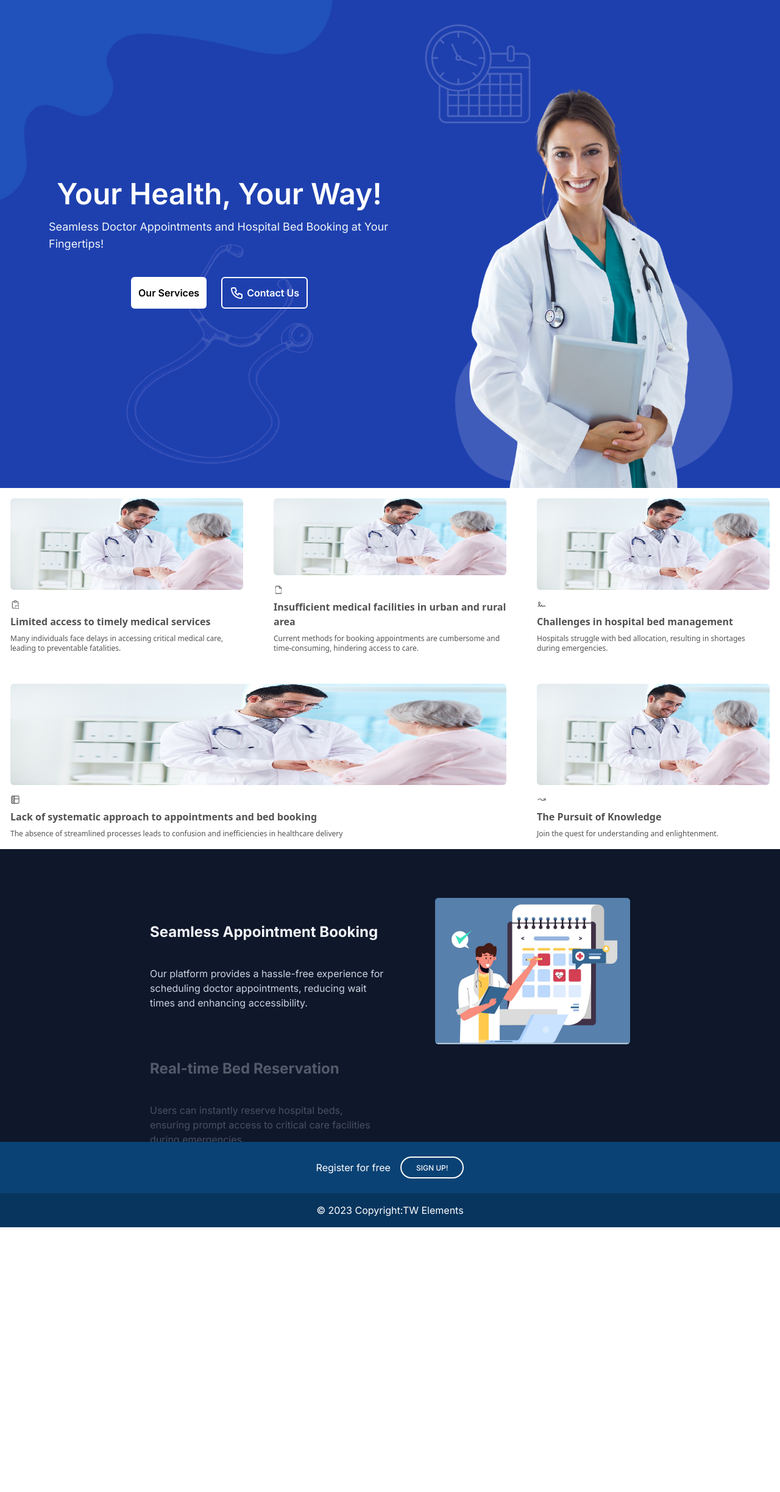
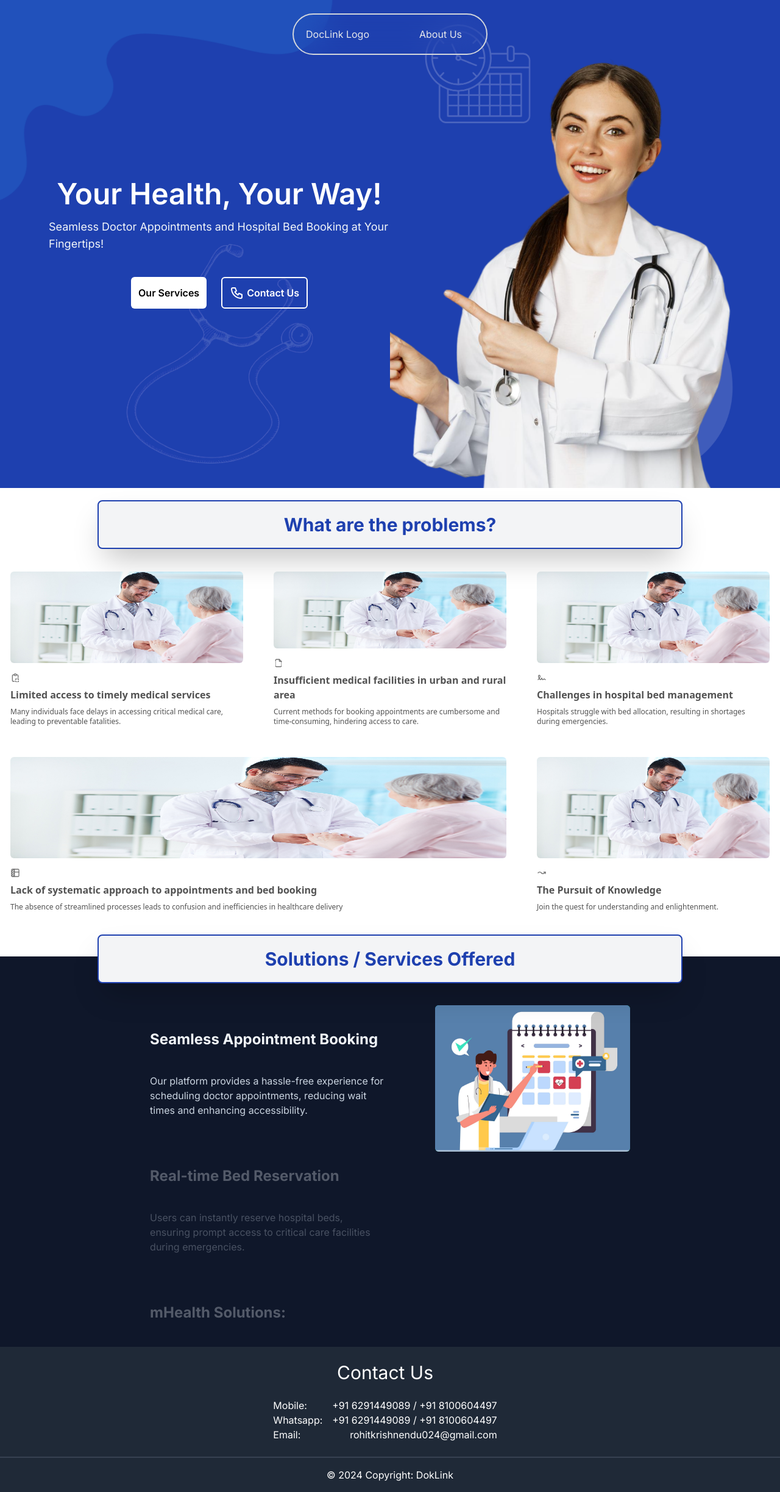
Before and after one commit to Taher2512/DokLink, a Next.js app: page / in a window 1280 px wide. Shown: the whole page at 61% size. Before the commit the page ends 2012 px from the top, so only its background shows below. Built offline with nearby package versions, Linux system fonts and the light colour scheme.

Commit message:
Added footer, navbar, ehanced service UI, added heading cards, added about us page

```diff
--- /dev/null
+++ b/src/app/about/page.js
@@ -0,0 +1,8 @@
+export default function About() {
+  return (
+    <div>
+      <Navbar />
+      Hey!!
+    </div>
+  );
+}
--- a/src/app/components/sections/Footer.js
+++ b/src/app/components/sections/Footer.js
@@ -1,29 +1,44 @@
 import React from "react";
 
-function Footer() {
+function Footer({ contactRef }) {
   return (
     //    Footer Container
-    <footer class="flex flex-col items-center bg-[#0a4275] text-center text-white">
-      <div class="container p-6">
-        <div class="">
-          <p class="flex items-center justify-center">
-            <span class="me-4">Register for free</span>
-            <button
-              type="button"
-              class="inline-block rounded-full border-2 border-neutral-50 px-6 pb-[6px] pt-2 text-xs font-medium uppercase leading-normal text-neutral-50 transition duration-150 ease-in-out hover:border-neutral-300 hover:text-neutral-200 focus:border-neutral-300 focus:text-neutral-200 focus:outline-none focus:ring-0 active:border-neutral-300 active:text-neutral-200 dark:hover:bg-neutral-600 dark:focus:bg-neutral-600"
-              data-twe-ripple-init
-              data-twe-ripple-color="light"
-            >
-              Sign up!
-            </button>
-          </p>
+    <footer
+      ref={contactRef}
+      className="flex flex-col items-center bg-gray-800 text-center text-white"
+    >
+      <div className="container p-6 border-b-2 border-b-gray-700">
+        <div className="">
+          <div className="flex flex-col items-center justify-center">
+            <p className="me-4 text-3xl mb-6">Contact Us</p>
+            <div>
+              <div className="flex flex-row justify-between">
+                <p className="me-4 w-1/5 text-start">Mobile: </p>
+                <p className="me-4 w-4/5 text-end">
+                  +91 6291449089 / +91 8100604497
+                </p>
+              </div>
+              <div className="flex flex-row justify-between">
+                <p className="me-4 w-1/5 text-start">Whatsapp: </p>
+                <p className="me-4 w-4/5 text-end">
+                  +91 6291449089 / +91 8100604497
+                </p>
+              </div>
+              <div className="flex flex-row justify-between">
+                <p className="me-4 w-1/5 text-start">Email: </p>
+                <p className="me-4 w-4/5 text-end">
+                  rohitkrishnendu024@gmail.com
+                </p>
+              </div>
+            </div>
+          </div>
         </div>
       </div>
 
       {/* Copyright Section */}
-      <div class="w-full bg-black/20 p-4 text-center">
-        © 2023 Copyright:
-        <a href="https://tw-elements.com/">TW Elements</a>
+      <div className="w-full bg-gray-800 p-4 text-center">
+        © 2024 Copyright: DokLink
+        {/* <a href="https://tw-elements.com/">DokLink</a> */}
       </div>
     </footer>
   );
--- /dev/null
+++ b/src/app/components/sections/HeadingCard.js
@@ -0,0 +1,16 @@
+import React from "react";
+
+function HeadingCard({ heading, services }) {
+  return (
+    <div className="w-full flex justify-center items-center z-40 my-5">
+      <div
+        className="w-3/4 flex justify-center items-center bg-gray-100 h-20 shadow-2xl rounded-lg z-40 border-2 border-blue-800"
+        style={{ marginBottom: services && "-4rem" }}
+      >
+        <p className="text-3xl font-bold text-blue-800">{heading}</p>
+      </div>
+    </div>
+  );
+}
+
+export default HeadingCard;
--- a/src/app/components/sections/Hero.js
+++ b/src/app/components/sections/Hero.js
@@ -1,7 +1,7 @@
 import React from "react";
 import { IconPhone } from "@tabler/icons-react";
 
-function Hero() {
+function Hero({ scrollToRef, servicesRef, contactRef }) {
   return (
     <div className="w-full h-screen flex flex-row bg-blue-800">
       <div className="relative w-1/2 h-full flex flex-col justify-center items-center pl-20 z-10">
@@ -17,10 +17,16 @@ function Hero() {
           Fingertips!
         </p>
         <div className="flex flex-row">
-          <button className="bg-white rounded-md p-3 mr-6 font-semibold">
+          <button
+            onClick={() => scrollToRef(servicesRef)}
+            className="bg-white rounded-md p-3 mr-6 font-semibold hover:bg-gray-200"
+          >
             Our Services
           </button>
-          <button className="flex flex-row border-white border-2 rounded-md p-3 text-white font-semibold">
+          <button
+            onClick={() => scrollToRef(contactRef)}
+            className="flex flex-row border-white border-2 rounded-md p-3 text-white font-semibold hover:bg-blue-200 hover:border-blue-200 hover:text-black"
+          >
             <IconPhone className="mr-1" /> Contact Us
           </button>
         </div>
@@ -38,7 +44,7 @@ function Hero() {
           src="./hero-blob-1.png"
           className="absolute bottom-0 h-auto w-auto -z-10 opacity-15"
         />
-        <img src="./hero-3.png" className="h-5/6 w-auto" />
+        <img src="./hero-4.png" className="h-[95vh] w-auto object-cover" />
       </div>
     </div>
   );
--- a/src/app/components/sections/Navbar.js
+++ b/src/app/components/sections/Navbar.js
@@ -3,13 +3,23 @@ import React from "react";
 
 function Navbar() {
   return (
-    // <div className="fixed w-full h-28 z-50 flex justify-center items-center">
-    //   <div className="flex flex-row w-1/3 p-5 items-center justify-between border-2 border-black rounded-xl backdrop-blur-xl">
-    //     <div>DocLink</div>
-    //     <div className="mr-10">About Us</div>
-    //   </div>
-    // </div>
     <div className="fixed w-full h-28 z-50 flex justify-center items-center">
+      <div className="flex flex-row w-1/4 p-5 items-center justify-between border-2 border-gray-300 rounded-full backdrop-blur-xl z-50">
+        <Link href={"/"} className="text-gray-200 hover:text-blue-400">
+          DocLink Logo
+        </Link>
+        <Link
+          href={"/about"}
+          className="mr-5 text-gray-200 hover:text-blue-400"
+        >
+          About Us
+        </Link>
+      </div>
+    </div>
+  );
+
+  {
+    /* <div className="fixed w-full h-28 z-50 flex justify-center items-center">
       <div className="flex flex-row w-1/4 p-5 items-center justify-around">
         <div className="font-extrabold text-2xl">DocLink Logo</div>
         <Link
@@ -19,8 +29,8 @@ function Navbar() {
           About Us
         </Link>
       </div>
-    </div>
-  );
+    </div> */
+  }
 }
 
 export default Navbar;
--- a/src/app/components/sections/Services.js
+++ b/src/app/components/sections/Services.js
@@ -3,7 +3,7 @@ import React from "react";
 import { StickyScroll } from "../ui/sticky-scroll-reveal";
 import Image from "next/image";
 
-function Services() {
+function Services({ servicesRef }) {
   const content = [
     {
       title: "Seamless Appointment Booking",
@@ -152,7 +152,7 @@ function Services() {
   ];
 
   return (
-    <div>
+    <div ref={servicesRef}>
       <StickyScroll content={content} />
     </div>
   );
--- a/src/app/components/ui/sticky-scroll-reveal.js
+++ b/src/app/components/ui/sticky-scroll-reveal.js
@@ -45,7 +45,7 @@ export const StickyScroll = ({ content, contentClassName }) => {
       animate={{
         backgroundColor: backgroundColors[activeCard % backgroundColors.length],
       }}
-      className={`h-[30rem] overflow-y-auto flex justify-center relative space-x-10 p-10 ${contentClassName}`}
+      className={`h-[40rem] overflow-y-auto flex justify-center relative space-x-10 p-10 ${contentClassName}`}
       ref={ref}
     >
       <div className="div relative flex items-start">
--- a/src/app/page.js
+++ b/src/app/page.js
@@ -1,17 +1,36 @@
+"use client";
+
+import { useRef } from "react";
 import Footer from "./components/sections/Footer";
+import HeadingCard from "./components/sections/HeadingCard";
 import Hero from "./components/sections/Hero";
 import Navbar from "./components/sections/Navbar";
 import Problems from "./components/sections/Problems";
 import Services from "./components/sections/Services";
 
 export default function Home() {
+  const servicesRef = useRef(null);
+  const contactRef = useRef(null);
+
+  // Function to scroll to a ref
+  const scrollToRef = (ref) => {
+    if (ref.current) {
+      ref.current.scrollIntoView({ behavior: "smooth" });
+    }
+  };
   return (
     <>
-      {/* <Navbar /> */}
-      <Hero />
+      <Navbar />
+      <Hero
+        scrollToRef={scrollToRef}
+        servicesRef={servicesRef}
+        contactRef={contactRef}
+      />
+      <HeadingCard heading={"What are the problems?"} services={false} />
       <Problems />
-      <Services />
-      <Footer />
+      <HeadingCard heading={"Solutions / Services Offered"} services={true} />
+      <Services servicesRef={servicesRef} />
+      <Footer contactRef={contactRef} />
     </>
   );
 }
```
Also changed, not shown: public/hero-4.png (added).
